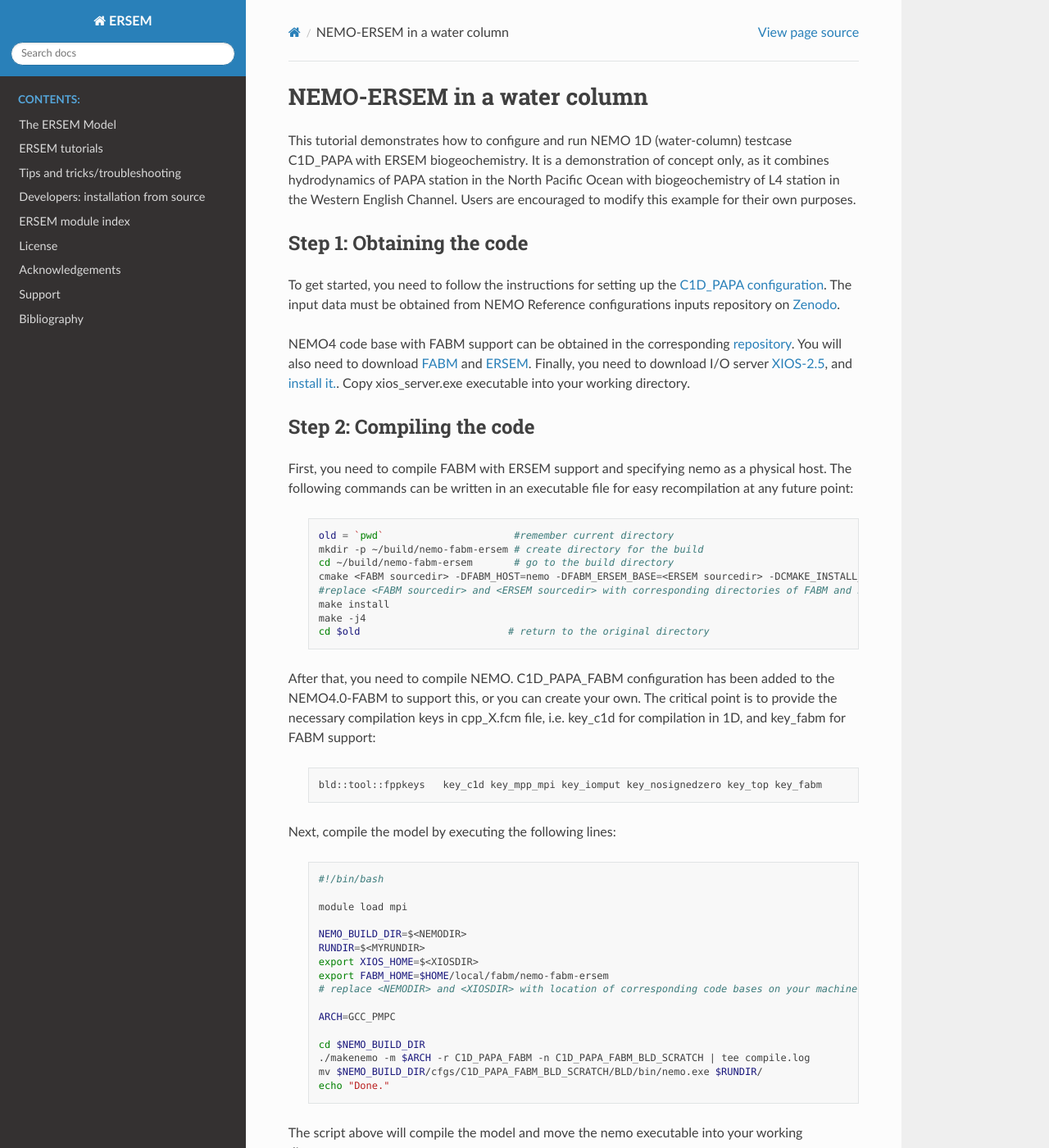
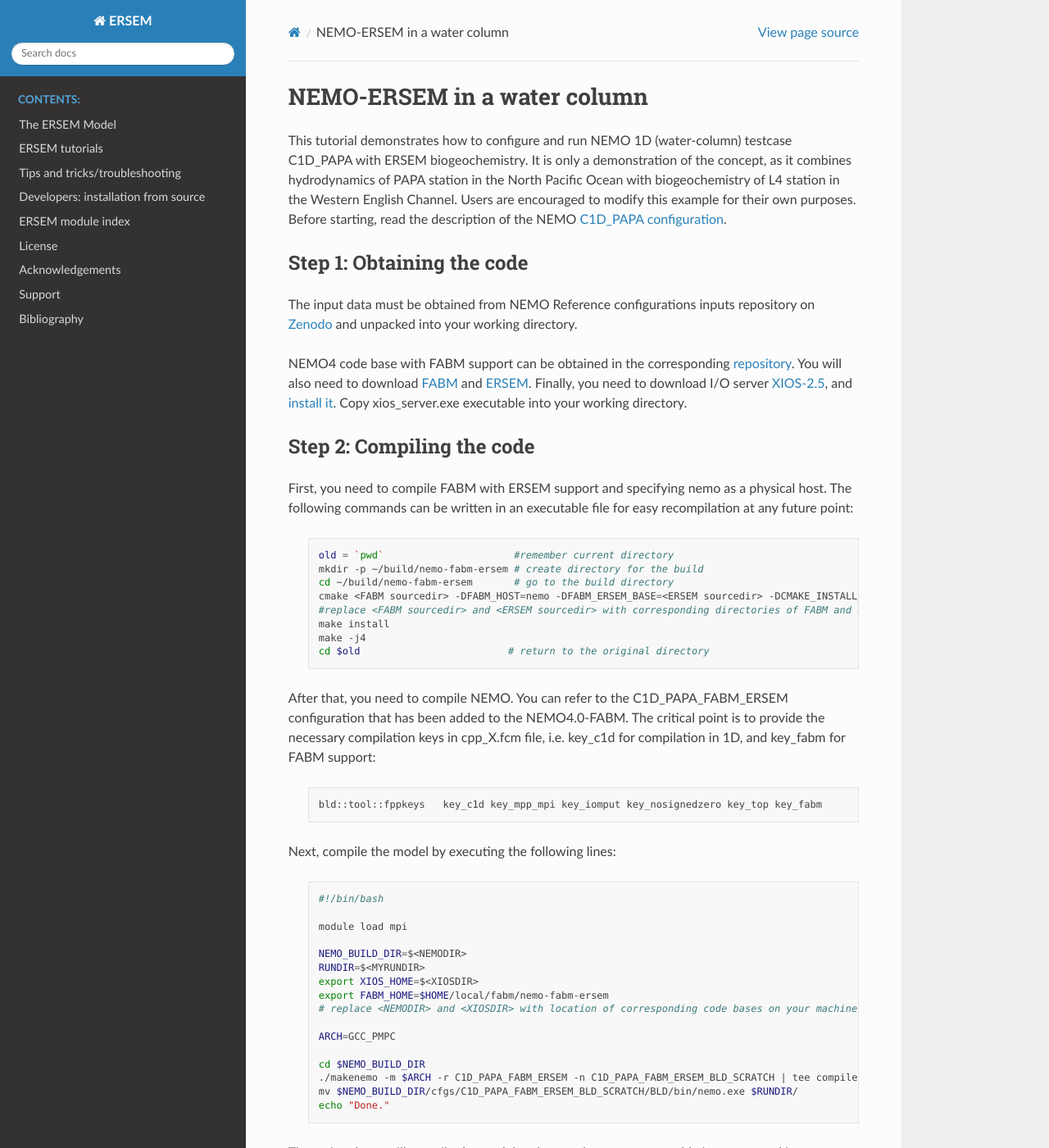
Before and after one commit to pmlmodelling/ersem, a Sphinx documentation site: the page built from docs/source/tutorials/nemo1d.rst, in a window 1280 px wide and 1400 px high. Shown: the whole window at 82% size. Built offline with Sphinx 7.4.7 and the Read the Docs theme 2.0.0, drawn with Linux system fonts in a browser that asks for light colours; formulas are drawn with MathJax 3; the version number could not be read and is left out; some of the changed text lies outside the part shown.

Commit message:
added further instructions

```diff
--- a/docs/source/tutorials/nemo1d.rst
+++ b/docs/source/tutorials/nemo1d.rst
@@ -6,18 +6,18 @@
 #############################
 
 This tutorial demonstrates how to configure and run NEMO 1D (water-column)
-testcase C1D_PAPA with ERSEM biogeochemistry. It is a demonstration of
-concept only, as it combines hydrodynamics of PAPA station in the North
+testcase C1D_PAPA with ERSEM biogeochemistry. It is only a demonstration of
+the concept, as it combines hydrodynamics of PAPA station in the North
 Pacific Ocean with biogeochemistry of L4 station in the Western English
 Channel. Users are encouraged to modify this example for their own purposes.
+Before starting, read the description of the NEMO `C1D_PAPA configuration <https://forge.ipsl.jussieu.fr/nemo/chrome/site/doc/NEMO/guide/html/cfgs.html#c1d-papa>`__.
 
 Step 1: Obtaining the code
 ~~~~~~~~~~~~~~~~~~~~~~~~~~~~
 
-To get started, you need to follow the instructions for setting up
-the `C1D_PAPA configuration <https://forge.ipsl.jussieu.fr/nemo/chrome/site/doc/NEMO/guide/html/cfgs.html#c1d-papa>`__. The input data must be obtained from NEMO Reference configurations inputs repository on `Zenodo <https://zenodo.org/record/1472245#.Yt6_QIzMKEI>`__.
+The input data must be obtained from NEMO Reference configurations inputs repository on `Zenodo <https://zenodo.org/record/1472245#.Yt6_QIzMKEI>`__ and unpacked into your working directory.
 
-NEMO4 code base with FABM support can be obtained in the corresponding `repository <https://github.com/pmlmodelling/NEMO4.0-FABM>`__. You will also need to download `FABM <https://github.com/fabm-model/fabm>`__ and `ERSEM <https://github.com/pmlmodelling/ersem>`__. Finally, you need to download I/O server `XIOS-2.5 <https://forge.ipsl.jussieu.fr/nemo/chrome/site/doc/NEMO/guide/html/install.html#extract-and-install-xios>`__, and `install it. <https://forge.ipsl.jussieu.fr/ioserver/>`__. Copy xios_server.exe executable into your working directory.
+NEMO4 code base with FABM support can be obtained in the corresponding `repository <https://github.com/pmlmodelling/NEMO4.0-FABM>`__. You will also need to download `FABM <https://github.com/fabm-model/fabm>`__ and `ERSEM <https://github.com/pmlmodelling/ersem>`__. Finally, you need to download I/O server `XIOS-2.5 <https://forge.ipsl.jussieu.fr/nemo/chrome/site/doc/NEMO/guide/html/install.html#extract-and-install-xios>`__, and `install it <https://forge.ipsl.jussieu.fr/ioserver/>`__. Copy xios_server.exe executable into your working directory.
 
 
 Step 2: Compiling the code
@@ -36,7 +36,7 @@
         make -j4
         cd $old                         # return to the original directory
 
-After that, you need to compile NEMO. C1D_PAPA_FABM configuration has been added to the NEMO4.0-FABM to support this, or you can create your own. The critical point is to provide the necessary compilation keys in cpp_X.fcm file, i.e. key_c1d for compilation in 1D, and key_fabm for FABM support:
+After that, you need to compile NEMO. You can refer to the C1D_PAPA_FABM_ERSEM configuration that has been added to the NEMO4.0-FABM. The critical point is to provide the necessary compilation keys in cpp_X.fcm file, i.e. key_c1d for compilation in 1D, and key_fabm for FABM support:
 
   .. code-block:: bash
 
@@ -59,8 +59,8 @@
     ARCH=GCC_PMPC
 
     cd $NEMO_BUILD_DIR
-    ./makenemo -m $ARCH -r C1D_PAPA_FABM -n C1D_PAPA_FABM_BLD_SCRATCH | tee compile.log
-    mv $NEMO_BUILD_DIR/cfgs/C1D_PAPA_FABM_BLD_SCRATCH/BLD/bin/nemo.exe $RUNDIR/
+    ./makenemo -m $ARCH -r C1D_PAPA_FABM_ERSEM -n C1D_PAPA_FABM_ERSEM_BLD_SCRATCH | tee compile.log
+    mv $NEMO_BUILD_DIR/cfgs/C1D_PAPA_FABM_ERSEM_BLD_SCRATCH/BLD/bin/nemo.exe $RUNDIR/
     echo "Done."
 
 The script above will compile the model and move the nemo executable into your working directory.
@@ -91,3 +91,14 @@
          parameters:
            value: 1.0e-10
            standard_name: gelbstoff_absorption_satellite
+
+Create links to or copy namelist files from cfgs/C1D_PAPA_FABM_ERSEM folder in your working repository. Repeat the same procedure for *.xml files. file_def_nemo.xml defines which outputs will be saved, and at what frequency. For the purpose of our example, we will save a range of daily averaged pelagic and benthic state and diagnostic variables. Use this file as a template to specify your own range of outputs.
+
+Step 3: Running the model... at last...
+~~~~~~~~~~~~~~~~~~~~~~~~~~~~~~~~~~~~~~~~~
+
+Finally, you are ready to launch the model...
+
+ .. code-block:: bash
+
+      ./nemo.exe
```
